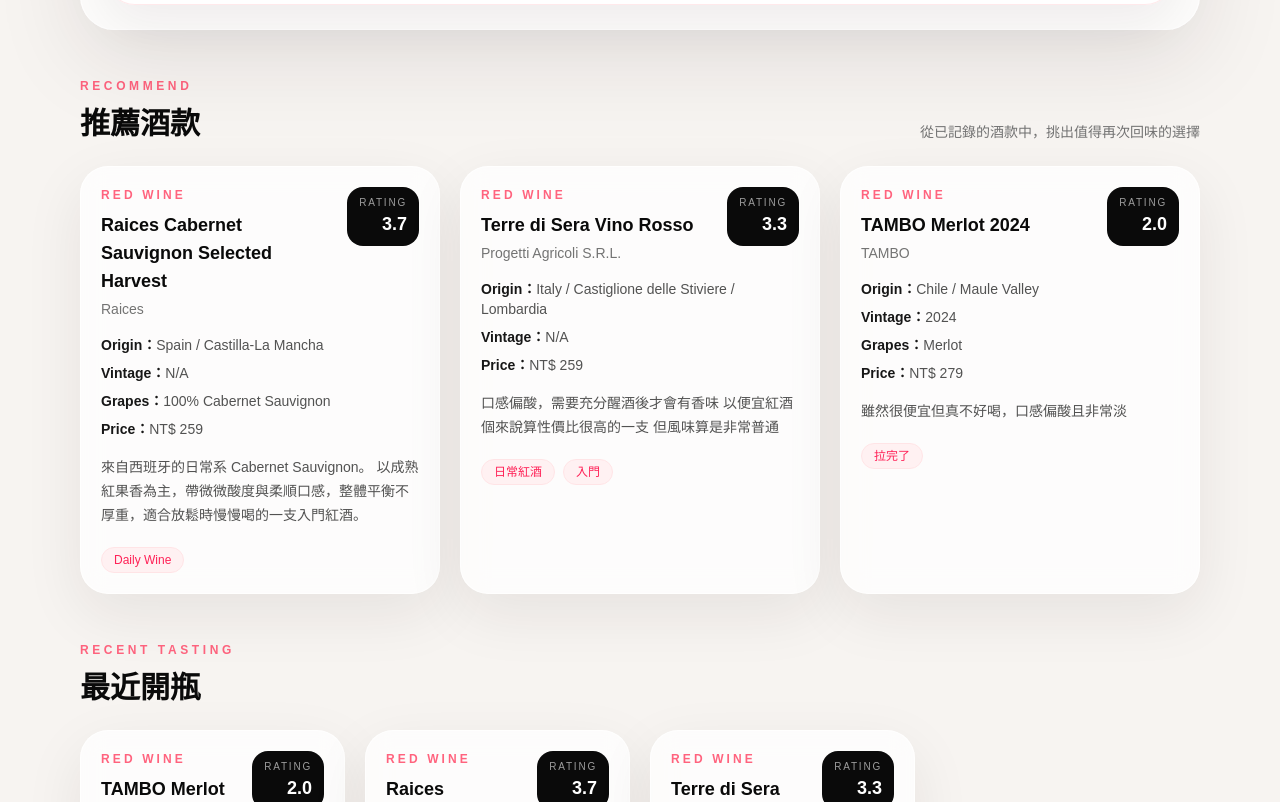
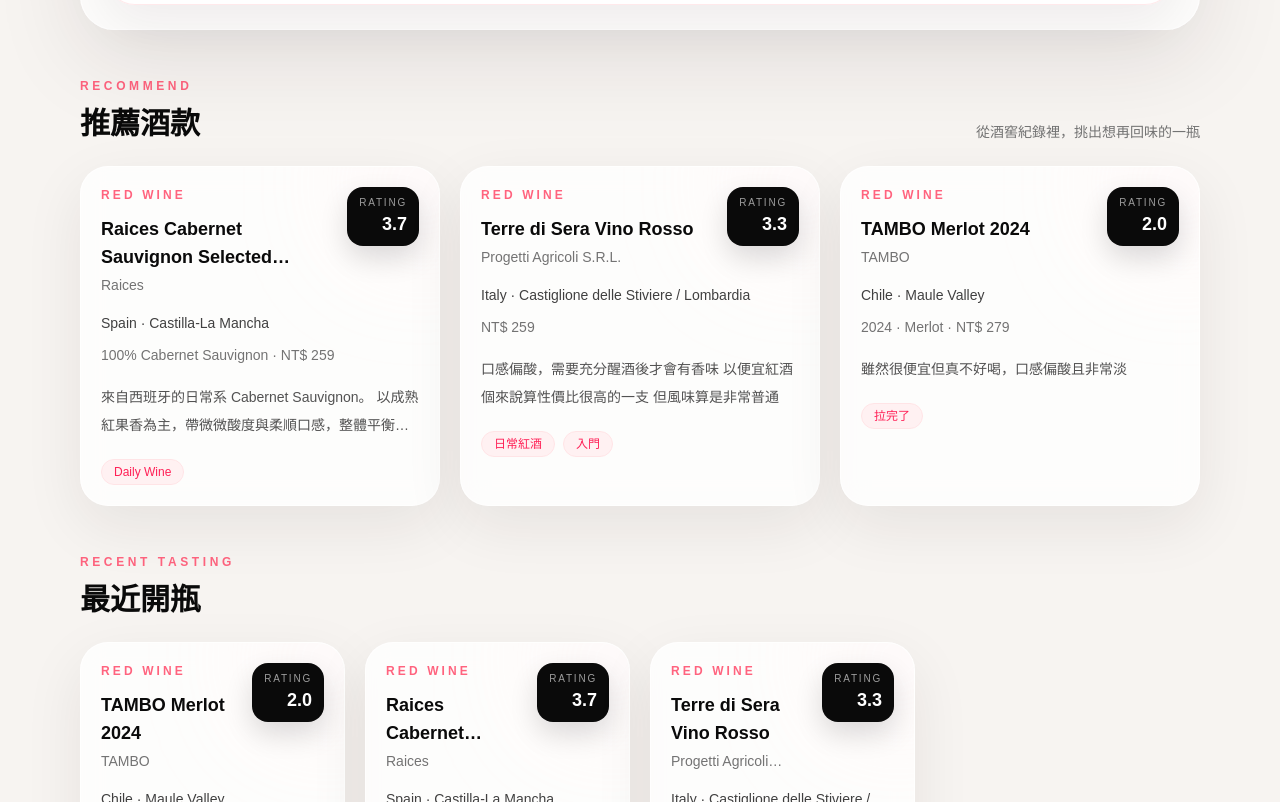
Before and after one commit to lulu930128/lululab-site, a Next.js app: page /lifestyle/cellar/wine-atlas in a window 1280 px wide. Shown: the part 1838-2640 px from the top of the page. Built offline with nearby package versions, Linux system fonts and the light colour scheme.

Commit message:
Update homepage v10

```diff
--- a/app/lifestyle/cellar/wine-atlas/page.tsx
+++ b/app/lifestyle/cellar/wine-atlas/page.tsx
@@ -102,7 +102,7 @@
               </div>
 
               <p className="text-sm text-neutral-500">
-                從已記錄的酒款中，挑出值得再次回味的選擇
+                從酒窖紀錄裡，挑出想再回味的一瓶
               </p>
             </div>
 
--- a/components/wine-atlas/WineCard.tsx
+++ b/components/wine-atlas/WineCard.tsx
@@ -14,26 +14,64 @@
   other: "Other",
 };
 
+function formatOrigin(wine: WineItem) {
+  return [wine.country, wine.region].filter(Boolean).join(" · ");
+}
+
+function formatGrapes(grapes: string[]) {
+  if (grapes.length === 0) {
+    return "";
+  }
+
+  if (grapes.length <= 2) {
+    return grapes.join(", ");
+  }
+
+  return `${grapes.slice(0, 2).join(", ")} +${grapes.length - 2}`;
+}
+
+function formatPrice(priceTwd?: number) {
+  if (typeof priceTwd !== "number") {
+    return "";
+  }
+
+  return `NT$ ${priceTwd.toLocaleString("zh-TW")}`;
+}
+
 export default function WineCard({ wine }: WineCardProps) {
   const typeLabel = typeLabelMap[wine.type] ?? wine.type;
+  const origin = formatOrigin(wine);
+  const grapes = formatGrapes(wine.grapes);
+  const price = formatPrice(wine.priceTwd);
+
+  const detailItems = [
+    wine.vintage ? `${wine.vintage}` : "",
+    grapes,
+    price,
+  ].filter(Boolean);
 
   return (
-    <article className="group rounded-[28px] border border-white/70 bg-white/75 p-5 shadow-[0_20px_60px_rgba(35,20,30,0.08)] backdrop-blur-md transition duration-300 hover:-translate-y-1 hover:shadow-[0_26px_80px_rgba(80,25,45,0.14)]">
+    <article className="group relative overflow-hidden rounded-[28px] border border-white/70 bg-white/78 p-5 shadow-[0_20px_60px_rgba(35,20,30,0.08)] backdrop-blur-md transition duration-300 hover:-translate-y-1 hover:border-rose-100 hover:bg-white/90 hover:shadow-[0_26px_80px_rgba(80,25,45,0.14)]">
+      <div className="pointer-events-none absolute -right-10 -top-10 h-28 w-28 rounded-full bg-rose-100/35 blur-3xl transition duration-300 group-hover:bg-rose-100/55" />
+
+      <div className="relative z-[1]">
         <div className="mb-4 flex items-start justify-between gap-4">
-        <div>
+          <div className="min-w-0">
             <p className="text-xs font-semibold uppercase tracking-[0.26em] text-rose-400">
               {typeLabel}
             </p>
-          <h3 className="mt-2 text-lg font-bold text-neutral-950">
+
+            <h3 className="mt-3 line-clamp-2 text-lg font-black leading-7 text-neutral-950">
               {wine.name}
             </h3>
-          <p className="mt-1 text-sm text-neutral-500">
+
+            <p className="mt-1 line-clamp-1 text-sm text-neutral-500">
               {wine.winery || "Unknown Winery"}
             </p>
           </div>
 
           {typeof wine.rating === "number" && (
-          <div className="rounded-2xl bg-neutral-950 px-3 py-2 text-right text-white">
+            <div className="shrink-0 rounded-2xl bg-neutral-950 px-3 py-2 text-right text-white shadow-[0_12px_28px_rgba(0,0,0,0.14)]">
               <p className="text-[10px] uppercase tracking-[0.18em] text-white/60">
                 Rating
               </p>
@@ -42,35 +80,20 @@
           )}
         </div>
 
-      <div className="space-y-2 text-sm text-neutral-600">
-        <p>
-          <span className="font-semibold text-neutral-900">Origin：</span>
-          {wine.country}
-          {wine.region ? ` / ${wine.region}` : ""}
-        </p>
-
-        <p>
-          <span className="font-semibold text-neutral-900">Vintage：</span>
-          {wine.vintage ?? "N/A"}
-        </p>
-
-        {wine.grapes.length > 0 && (
-          <p>
-            <span className="font-semibold text-neutral-900">Grapes：</span>
-            {wine.grapes.join(", ")}
+        {origin && (
+          <p className="text-sm font-medium leading-6 text-neutral-700">
+            {origin}
           </p>
         )}
 
-        {typeof wine.priceTwd === "number" && (
-          <p>
-            <span className="font-semibold text-neutral-900">Price：</span>
-            NT$ {wine.priceTwd.toLocaleString("zh-TW")}
+        {detailItems.length > 0 && (
+          <p className="mt-2 line-clamp-1 text-sm leading-6 text-neutral-500">
+            {detailItems.join(" · ")}
           </p>
         )}
-      </div>
 
         {wine.note && (
-        <p className="mt-4 line-clamp-3 text-sm leading-6 text-neutral-600">
+          <p className="mt-4 line-clamp-2 text-sm leading-7 text-neutral-600">
             {wine.note}
           </p>
         )}
@@ -87,6 +110,7 @@
             ))}
           </div>
         )}
+      </div>
     </article>
   );
 }
--- a/components/wine-atlas/WineCountryPanel.tsx
+++ b/components/wine-atlas/WineCountryPanel.tsx
@@ -1,7 +1,6 @@
 import type { WineCountrySummary, WineItem } from "../../types/wine-atlas";
 import WineCountrySnapshot from "./WineCountrySnapshot";
 import WineTravelStamp from "./WineTravelStamp";
-import WinePassportStamp from "./WinePassportStamp";
 
 type WineCountryPanelProps = {
   country: WineCountrySummary | null;
```
Lines whose indentation alone changed are shown as unchanged.
